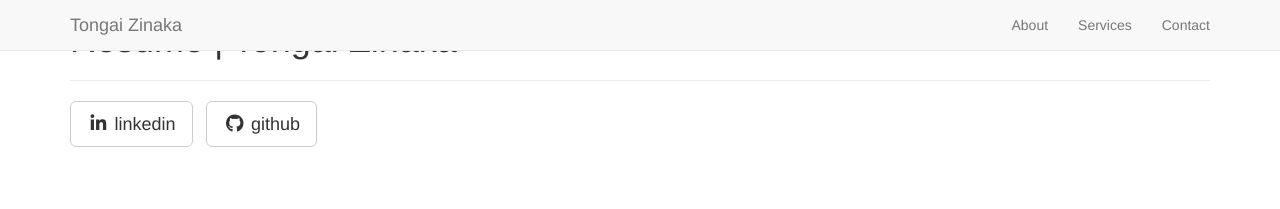
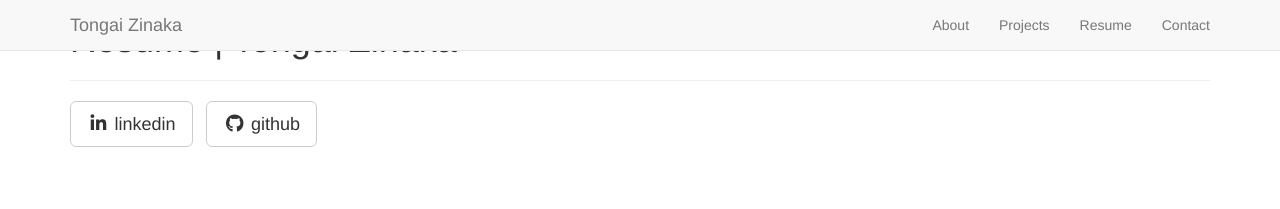
Before and after one commit to Tongai-Zinaka/tongai-zinaka.github.io, a Jekyll site: the page built from resume.html, in a window 1280 px wide. Shown: the top 209 px of the page. Built offline with Jekyll 4.4.1, drawn with Linux system fonts in a browser that asks for light colours; nearby versions of some CDN libraries; library files that are not in the unit come from our copies.

Commit message:
Update header.html

```diff
--- a/_includes/header.html
+++ b/_includes/header.html
@@ -18,8 +18,11 @@
                     <a class="page-scroll" href="#about">About</a>
                 </li>
                 <li>
-                    <a class="page-scroll" href="#services">Services</a>
+                    <a class="page-scroll" href="#projects">Projects</a>
                 </li>
+   				<li>
+     			   <a href="resume.html">Resume</a>
+   				</li>
                 <li>
                     <a class="page-scroll" href="#contact">Contact</a>
                 </li>
```
